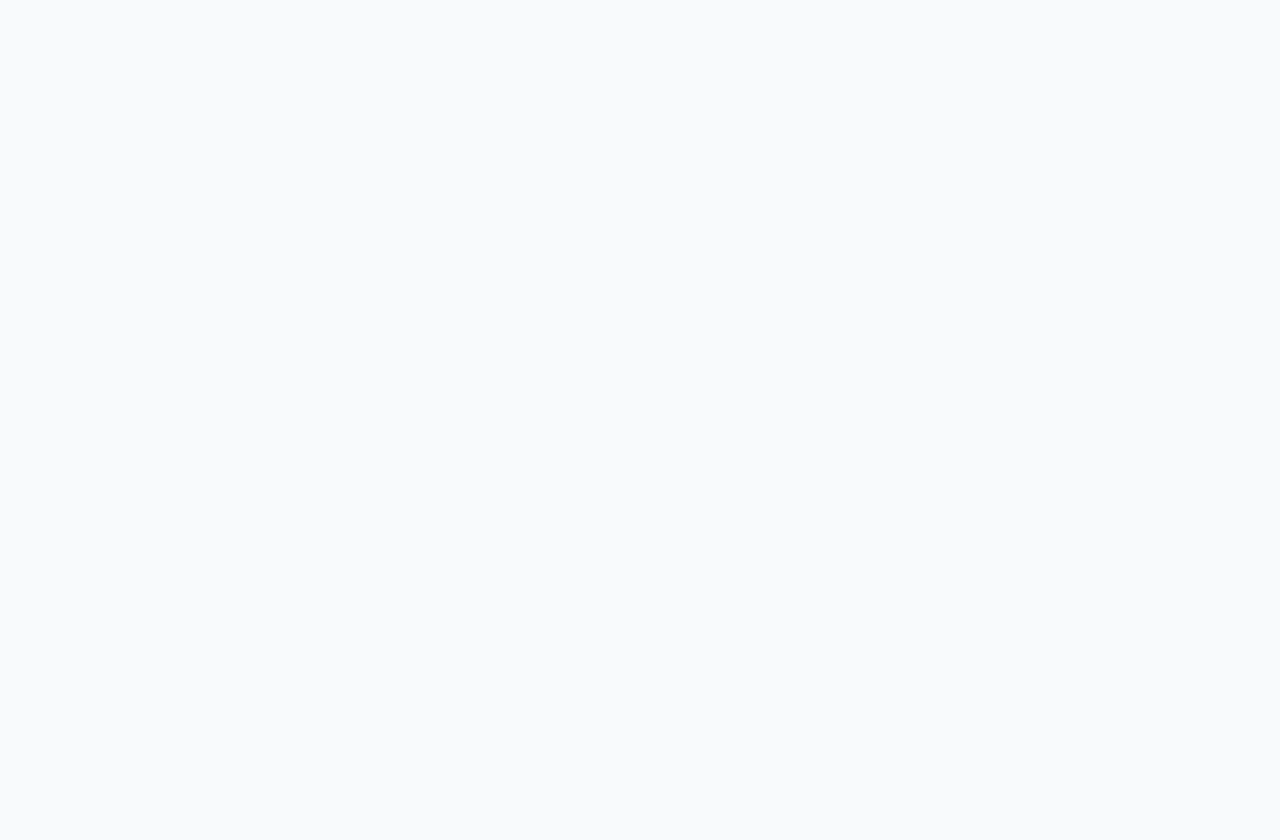
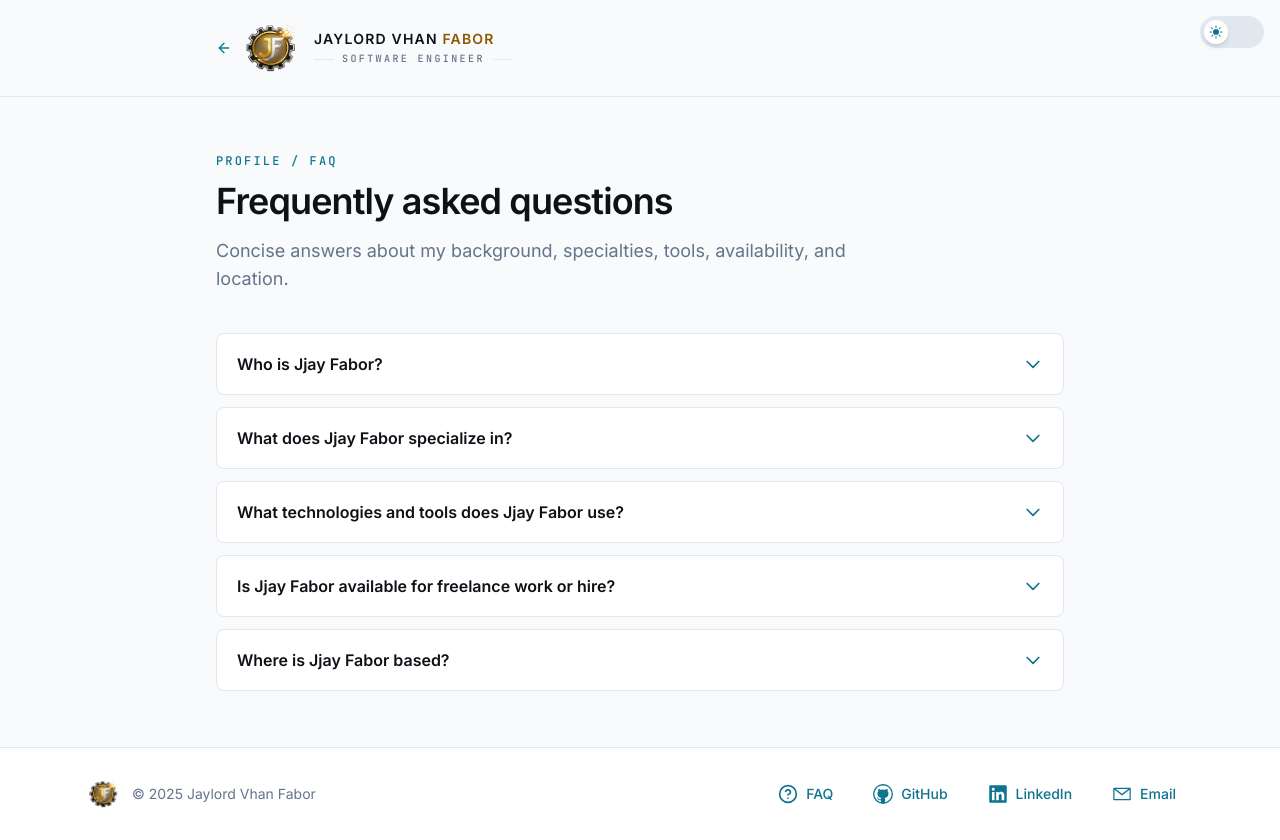
Before and after one commit to JjayFabor/jjayfabor.github.io, a React (Vite) app: page /faq in a window 1280 px wide. Before the commit this address had no page. Before the commit the page ends 800 px from the top, so only its background shows below. Built offline with nearby package versions, Linux system fonts and the light colour scheme.

Commit message:
Separate the FAQ page

```diff
--- a/src/App.jsx
+++ b/src/App.jsx
@@ -5,6 +5,7 @@ import { ContactProvider } from "./context/ContactProvider";
 import HomePage from "./pages/HomePage";
 import ProjectsPage from "./pages/ProjectsPage";
 import ProjectDetailPage from "./pages/ProjectDetailPage";
+import FaqPage from "./pages/FaqPage";
 
 // Reset scroll to the top whenever the route (path or query) changes, so
 // navigating between pages doesn't preserve the previous scroll position.
@@ -22,6 +23,7 @@ const App = () => {
       <ScrollToTop />
       <Routes>
         <Route path="/" element={<HomePage />} />
+        <Route path="/faq" element={<FaqPage />} />
         <Route path="/projects" element={<ProjectsPage />} />
         <Route path="/projects/:slug" element={<ProjectDetailPage />} />
       </Routes>
--- a/src/components/Faq.jsx
+++ b/src/components/Faq.jsx
@@ -1,35 +1,43 @@
 import { useState } from "react";
-import ResumeSection from "./ResumeSection";
 import { faq } from "../data/faq";
 
-// Accordion, matching the About/Experience sections. Collapsing the answers is
-// fine for AEO here: the full Q&A is still emitted into the prerendered raw HTML
-// and FAQPage JSON-LD (see scripts/prerender.mjs), so crawlers and answer
-// engines get every answer regardless of the on-page open/closed state.
+// The interactive FAQ and the crawlable /faq shell both source the exact same
+// data. Answers remain in the DOM when collapsed, while the build-time page and
+// matching FAQPage JSON-LD expose every answer to non-JavaScript crawlers.
 const Faq = () => {
   const [openIndex, setOpenIndex] = useState(null);
-  const toggle = (index) => setOpenIndex(openIndex === index ? null : index);
+  const toggle = (index) => {
+    setOpenIndex((current) => (current === index ? null : index));
+  };
 
   return (
-    <ResumeSection id="faq" title="FAQ">
+    <section id="faq" aria-label="Frequently asked questions">
       <div className="space-y-3">
         {faq.map(({ q, a }, index) => {
           const isOpen = openIndex === index;
+          const questionId = `faq-question-${index + 1}`;
+          const answerId = `faq-answer-${index + 1}`;
+
           return (
             <div
               key={q}
-              className="bg-brand-surface rounded-lg border border-brand-border overflow-hidden"
+              className={`bg-brand-surface rounded-lg border overflow-hidden transition-colors ${
+                isOpen ? "border-brand-accent/60" : "border-brand-border"
+              }`}
             >
+              <h2 id={questionId}>
                 <button
                   type="button"
                   onClick={() => toggle(index)}
                   aria-expanded={isOpen}
-                className="w-full text-left p-4 flex items-center gap-4 hover:bg-brand-border/40 transition-colors"
+                  aria-controls={answerId}
+                  className="w-full text-left p-4 md:px-5 md:py-[1.125rem] flex items-center gap-4 hover:bg-brand-border/40 transition-colors focus-visible:outline-none focus-visible:ring-2 focus-visible:ring-inset focus-visible:ring-brand-accent"
                 >
-                <h3 className="flex-grow text-base font-semibold text-brand-text">
+                  <span className="flex-grow text-base font-semibold text-brand-text">
                     {q}
-                </h3>
+                  </span>
                   <svg
+                    aria-hidden="true"
                     className={`flex-shrink-0 w-5 h-5 text-brand-accent transition-transform duration-200 ${isOpen ? "rotate-180" : ""}`}
                     fill="none"
                     stroke="currentColor"
@@ -38,17 +46,22 @@ const Faq = () => {
                     <path strokeLinecap="round" strokeLinejoin="round" strokeWidth="2" d="M19 9l-7 7-7-7" />
                   </svg>
                 </button>
+              </h2>
 
-              {isOpen && (
-                <div className="px-4 pb-4 border-t border-brand-border">
-                  <p className="text-brand-text/85 leading-relaxed mt-3">{a}</p>
+              <div
+                id={answerId}
+                role="region"
+                aria-labelledby={questionId}
+                hidden={!isOpen}
+                className="px-4 pb-4 md:px-5 md:pb-5 border-t border-brand-border"
+              >
+                <p className="text-brand-text/85 leading-relaxed mt-4">{a}</p>
               </div>
-              )}
             </div>
           );
         })}
       </div>
-    </ResumeSection>
+    </section>
   );
 };
 
--- a/src/components/Footer.jsx
+++ b/src/components/Footer.jsx
@@ -1,12 +1,19 @@
 import { VscGithub, VscMail } from "react-icons/vsc";
 import { FaLinkedin } from "react-icons/fa";
+import { CircleHelp } from "lucide-react";
+import { Link } from "react-router-dom";
 import Monogram from "./Monogram";
 import { useContact } from "../context/ContactContext";
 
 const linkClass =
-  "inline-flex items-center gap-2 h-11 px-4 rounded-md text-sm font-medium text-brand-accent hover:bg-brand-accent/10 hover:text-brand-accent-hover transition-colors";
+  "inline-flex items-center gap-2 h-11 px-4 rounded-md text-sm font-medium text-brand-accent hover:bg-brand-accent/10 hover:text-brand-accent-hover transition-colors focus-visible:outline-none focus-visible:ring-2 focus-visible:ring-brand-accent focus-visible:ring-offset-2 focus-visible:ring-offset-brand-surface";
 
 const socialLinks = [
+  {
+    icon: <CircleHelp className="h-5 w-5" />,
+    label: "FAQ",
+    to: "/faq",
+  },
   {
     icon: <VscGithub className="h-5 w-5" />,
     label: "GitHub",
@@ -42,11 +49,16 @@ const Footer = () => {
             </p>
           </div>
 
-          <nav aria-label="Social links">
+          <nav aria-label="Footer links">
             <ul className="flex flex-wrap items-center justify-center gap-2">
               {socialLinks.map((link) => (
                 <li key={link.label}>
-                  {link.href ? (
+                  {link.to ? (
+                    <Link to={link.to} className={linkClass}>
+                      {link.icon}
+                      {link.label}
+                    </Link>
+                  ) : link.href ? (
                     <a
                       href={link.href}
                       target="_blank"
--- a/src/data/faq.js
+++ b/src/data/faq.js
@@ -1,6 +1,6 @@
 // Shared FAQ content — the single source of truth for:
 //   1. the visible FAQ accordion (src/components/Faq.jsx),
-//   2. the prerendered homepage shell + FAQPage JSON-LD (scripts/prerender.mjs).
+//   2. the prerendered /faq shell + FAQPage JSON-LD (scripts/prerender.mjs).
 // Keeping it here means the answer-engine-facing copy can never drift from what
 // visitors see. Answers are first person (Jjay's own voice), but the questions
 // name "Jjay Fabor" and the first answer anchors the full name, so an AI engine
--- /dev/null
+++ b/src/pages/FaqPage.jsx
@@ -0,0 +1,58 @@
+import { useEffect } from "react";
+import { Link } from "react-router-dom";
+import { ArrowLeft } from "lucide-react";
+import BrandLockup from "../components/BrandLockup";
+import Faq from "../components/Faq";
+import Footer from "../components/Footer";
+import LightSwitch from "../components/LightSwitch";
+
+const FaqPage = () => {
+  useEffect(() => {
+    document.title = "Frequently Asked Questions — Jjay Fabor";
+  }, []);
+
+  return (
+    <div className="min-h-screen bg-brand-bg flex flex-col">
+      <LightSwitch />
+
+      <header className="bg-brand-bg border-b border-brand-border">
+        <div className="max-w-4xl mx-auto px-6 py-5 pr-20">
+          <Link
+            to="/"
+            aria-label="Back to home"
+            className="group inline-flex items-center gap-3 text-brand-text focus-visible:outline-none focus-visible:ring-2 focus-visible:ring-brand-accent focus-visible:ring-offset-4 focus-visible:ring-offset-brand-bg rounded-md"
+          >
+            <ArrowLeft
+              aria-hidden="true"
+              className="h-4 w-4 text-brand-accent transition-transform group-hover:-translate-x-0.5"
+            />
+            <BrandLockup />
+          </Link>
+        </div>
+      </header>
+
+      <main className="max-w-4xl w-full mx-auto px-6 py-10 md:py-14 flex-grow">
+        <header className="max-w-2xl">
+          <p className="font-mono text-xs font-medium uppercase tracking-[0.18em] text-brand-accent">
+            Profile / FAQ
+          </p>
+          <h1 className="mt-3 text-3xl md:text-4xl font-bold tracking-tight text-brand-text">
+            Frequently asked questions
+          </h1>
+          <p className="mt-4 text-base md:text-lg leading-relaxed text-brand-muted">
+            Concise answers about my background, specialties, tools,
+            availability, and location.
+          </p>
+        </header>
+
+        <div className="mt-8 md:mt-10">
+          <Faq />
+        </div>
+      </main>
+
+      <Footer />
+    </div>
+  );
+};
+
+export default FaqPage;
--- a/src/pages/HomePage.jsx
+++ b/src/pages/HomePage.jsx
@@ -5,7 +5,6 @@ import TechStack from "../components/TechStack";
 import Experience from "../components/Experience";
 import Footer from "../components/Footer";
 import About from "../components/About";
-import Faq from "../components/Faq";
 import LightSwitch from "../components/LightSwitch";
 import { useContact } from "../context/ContactContext";
 
@@ -38,10 +37,6 @@ const HomePage = () => {
           </div>
         </div>
 
-        {/* Full-width FAQ — self-contained Q&A for readers and answer engines */}
-        <div className="mt-10">
-          <Faq />
-        </div>
       </main>
 
       <Footer />
```
Also changed, not shown: scripts/prerender.mjs (+31 -13 lines), 1 other file (tests, documents, lock files or other folders). Lines whose indentation alone changed are shown as unchanged.
